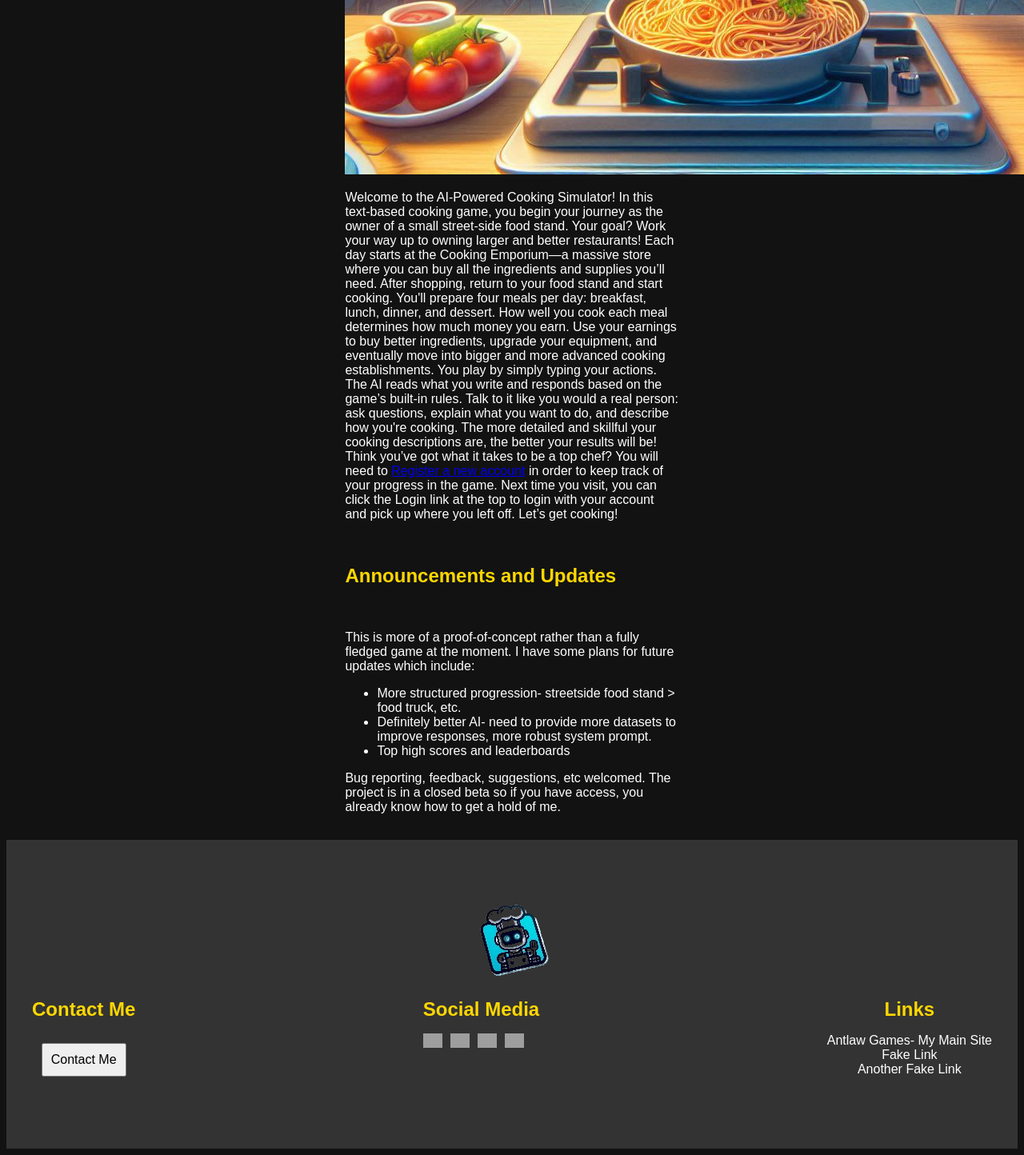
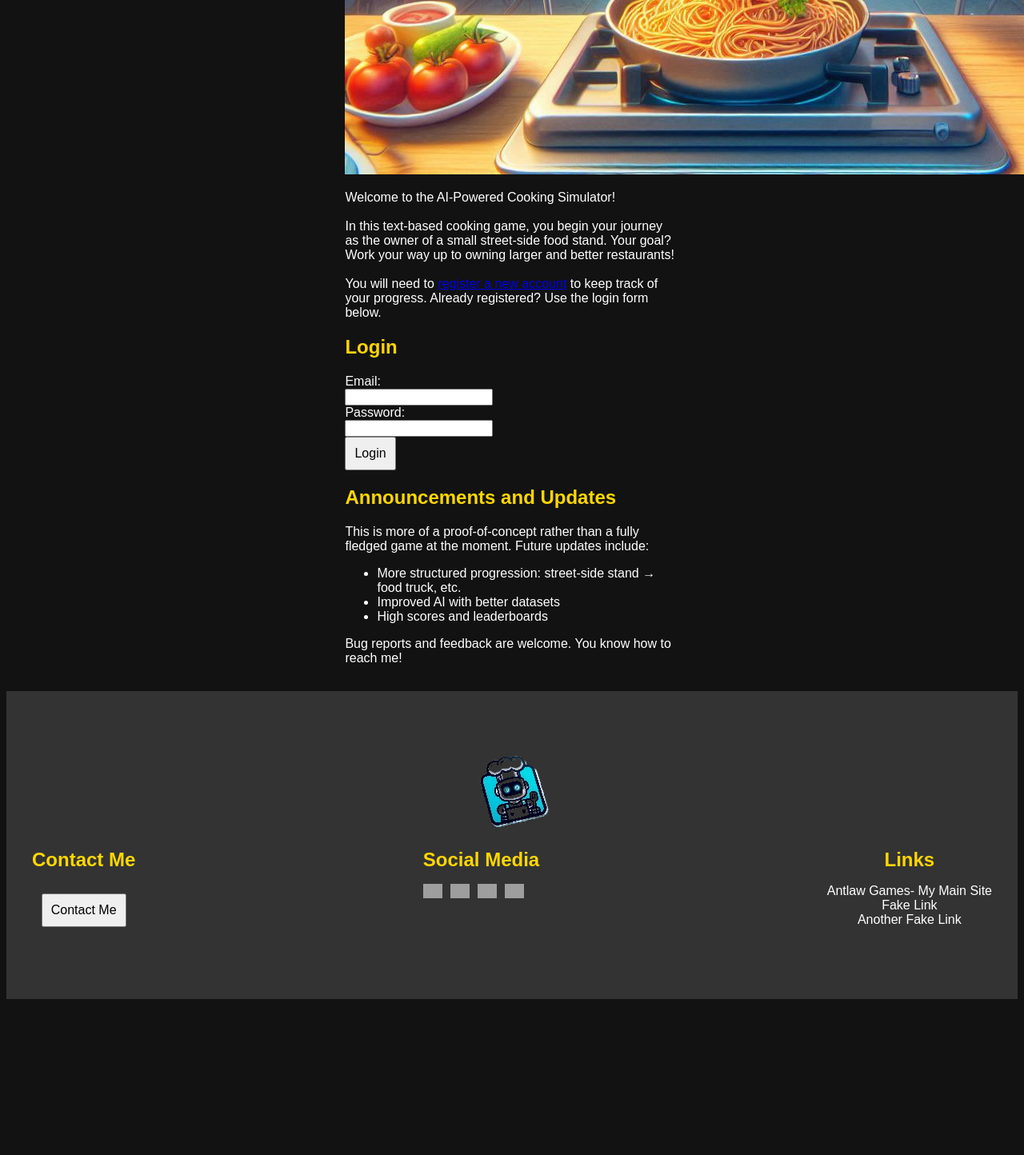
Before and after one commit to antlaw0/ai-game, a Flask app: page / in a window 1280 px wide; the page is wider, and only the part inside the window is pictured. Shown: the part 1055-2499 px from the top of that part at 80% size. After the commit the page ends 2304 px from the top of that part, so only its background shows below. Run offline with Flask 3, Linux system fonts and the light colour scheme; grey boxes are pictures that could not be loaded.

Commit message:
fixed url_for problem in index.html

```diff
--- a/templates/index.html
+++ b/templates/index.html
@@ -7,97 +7,87 @@
   <link rel="stylesheet" href="/static/styles.css" />
 </head>
 
-
 <body>
 {% include 'header.html' %}
 
 <div class="centered-container">
+  <h1>Welcome to the AI Cooking Game!</h1>
+  <br>
+  <img src="{{ url_for('static', filename='images/gameTitleImage.png') }}" alt="AI Cooking Game title">
+  <br>
 
-<H1> Welcome to the AI Cooking Game! </H1>
-<br>
-<img  src="{{ url_for('static', filename='images/gameTitleImage.png') }}" alt="AI Cooking Game title">
+  <p>
+    Welcome to the AI-Powered Cooking Simulator!<br><br>
+    In this text-based cooking game, you begin your journey as the owner of a small street-side food stand.
+    Your goal? Work your way up to owning larger and better restaurants!
+    <br><br>
+    You will need to <a href="{{ url_for('register_page') }}">register a new account</a> to keep track of your progress.
+    Already registered? Use the login form below.
+  </p>
 
-	<br>
+  <h2>Login</h2>
+  <form id="authForm">
+    <label for="email">Email:</label><br />
+    <input type="email" id="email" name="email" required /><br />
+
+    <label for="password">Password:</label><br />
+    <input type="password" id="password" name="password" required /><br />
+
+    <button type="submit">Login</button>
+  </form>
+  <div id="authMessage" style="margin-top: 1rem; color: red;"></div>
+
+  <h2>Announcements and Updates</h2>
   <p>
-Welcome to the AI-Powered Cooking Simulator!
-In this text-based cooking game, you begin your journey as the owner of a small street-side food stand. Your goal? Work your way up to owning larger and better restaurants!
-Each day starts at the Cooking Emporium—a massive store where you can buy all the ingredients and supplies you’ll need. After shopping, return to your food stand and start cooking.
-You'll prepare four meals per day: breakfast, lunch, dinner, and dessert. How well you cook each meal determines how much money you earn. Use your earnings to buy better ingredients, upgrade your equipment, and eventually move into bigger and more advanced cooking establishments.
-You play by simply typing your actions. The AI reads what you write and responds based on the game’s built-in rules. Talk to it like you would a real person: ask questions, explain what you want to do, and describe how you're cooking. The more detailed and skillful your cooking descriptions are, the better your results will be!
-Think you’ve got what it takes to be a top chef?
-You will need to <a href="{{ url_for('register_page') }}"> Register a new account</a>
-in order to keep track of your progress in the game. Next time you visit, you can click the Login link at the top to login with your account and pick up where you left off. Let’s get cooking!
-</p>
-<br>
-<h2> Announcements and Updates </H2>
-<br>
-<p>
-This is more of a proof-of-concept rather than a fully fledged game at the moment. I have some plans for future updates which include:
-<br>
+    This is more of a proof-of-concept rather than a fully fledged game at the moment.
+    Future updates include:
     <ul>
-<li> More structured progression- streetside food stand > food truck, etc. </li>
-<li> Definitely better AI- need to provide more datasets to improve responses, more robust system prompt. </li>
-<li> Top high scores and leaderboards </li>
+      <li>More structured progression: street-side stand → food truck, etc.</li>
+      <li>Improved AI with better datasets</li>
+      <li>High scores and leaderboards</li>
     </ul>
-Bug reporting, feedback, suggestions, etc welcomed. The project is in a closed beta so if you have access, you already know how to get a hold of me.
+    Bug reports and feedback are welcome. You know how to reach me!
   </p>
 </div>
+
 {% include 'footer.html' %}
 
 <script>
-
-    // Insert Header
-  //fetch('/static/header.html')
-//    .then(res => res.text())
-    //.then(data => {
-//      document.getElementById('header').innerHTML = data;
-    //});
-
-  // Insert Footer
-  //fetch('/static/footer.html')
-//    .then(res => res.text())
-    //.then(data => {
-//      document.getElementById('footer').innerHTML = data;
-    //});
   const form = document.getElementById("authForm");
   const msg = document.getElementById("authMessage");
 
   form.addEventListener("submit", async (e) => {
     e.preventDefault();
-      const email = document.getElementById("email").value;
+    const email = document.getElementById("email").value.trim();
     const password = document.getElementById("password").value;
 
-      // Try login first
-      let response = await fetch("/login", {
+    try {
+      const response = await fetch("https://antlaw-games-accounts.onrender.com/api/login", {
         method: "POST",
         headers: { "Content-Type": "application/json" },
         body: JSON.stringify({ email, password })
       });
 
-      let result = await response.json();
+      const result = await response.json();
 
       if (response.ok) {
         localStorage.setItem("user_id", result.user_id);
+        msg.style.color = "green";
+        msg.innerText = "Login successful! Redirecting...";
+        setTimeout(() => {
           window.location.href = "/game";
-      } else if (result.error === "Invalid credentials") {
-        // Register fallback
-        response = await fetch("/register", {
-          method: "POST",
-          headers: { "Content-Type": "application/json" },
-          body: JSON.stringify({ email, password })
-        });
-        result = await response.json();
-        if (response.ok) {
-          localStorage.setItem("user_id", result.user_id);
-          window.location.href = "/game";
+        }, 1000);
       } else {
-          msg.innerText = "Signup failed: " + result.error;
+        msg.style.color = "red";
+        msg.innerText = result.error || "Login failed.";
       }
-      } else {
-        msg.innerText = result.error;
+    } catch (err) {
+      console.error("Login error:", err);
+      msg.style.color = "red";
+      msg.innerText = "Could not connect to account server.";
     }
   });
 </script>
-<div id="footer"></div>
+
 </body>
 </html>
```
Lines whose indentation alone changed are shown as unchanged.
